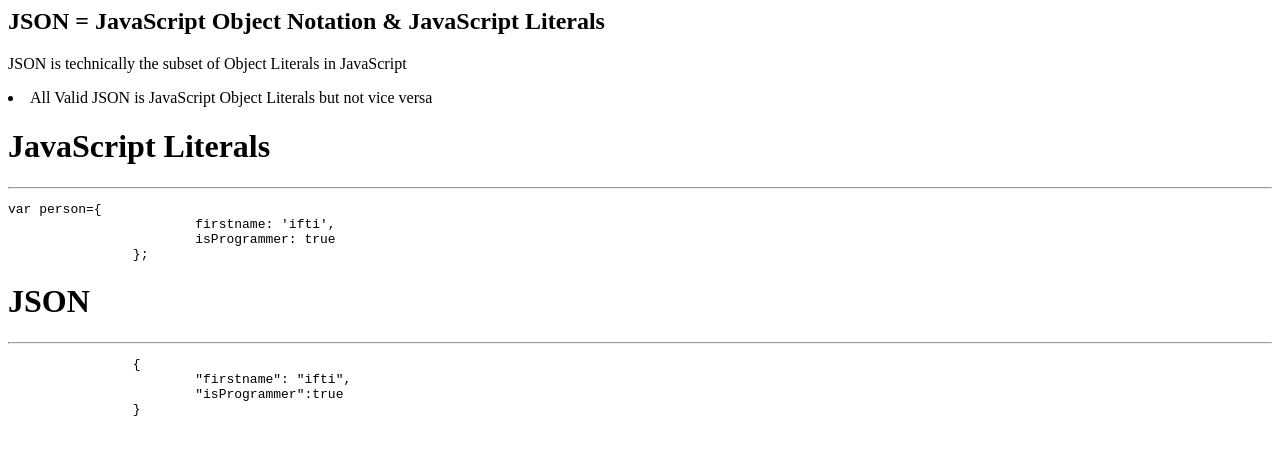
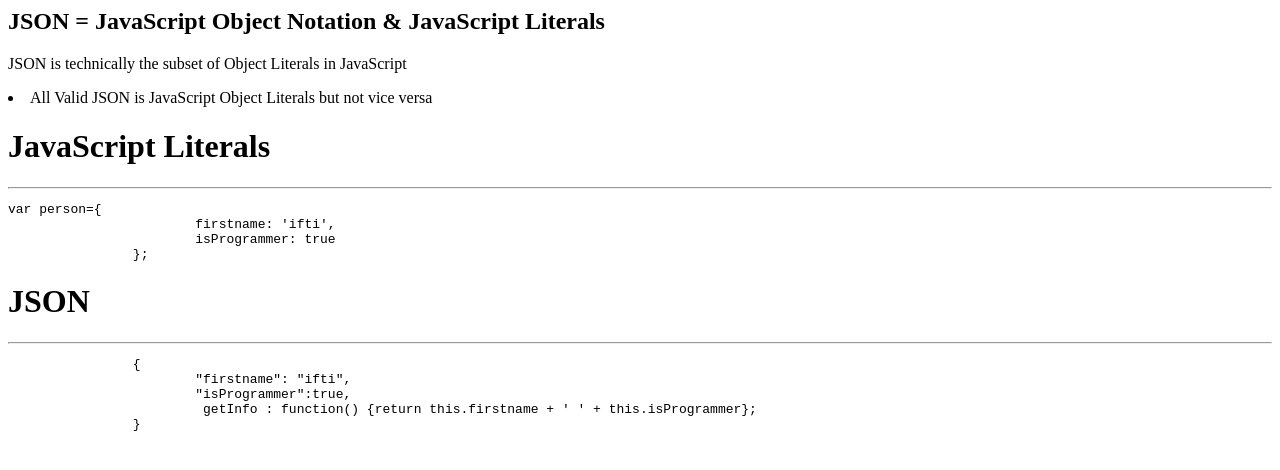
Before and after one commit to iftikharuddin/js-advent, a plain HTML site: page index.html in a window 1280 px wide. Drawn offline with Linux system fonts and the light colour scheme.

Commit message:
Just added a getInfo function for decoration

```diff
--- a/index.html
+++ b/index.html
@@ -17,7 +17,8 @@
 		<pre>
 		{
 			"firstname": "ifti",
-			"isProgrammer":true
+			"isProgrammer":true,
+			 getInfo : function() {return this.firstname + ' ' + this.isProgrammer};
 		}
 		</pre>
 	</body>
```
